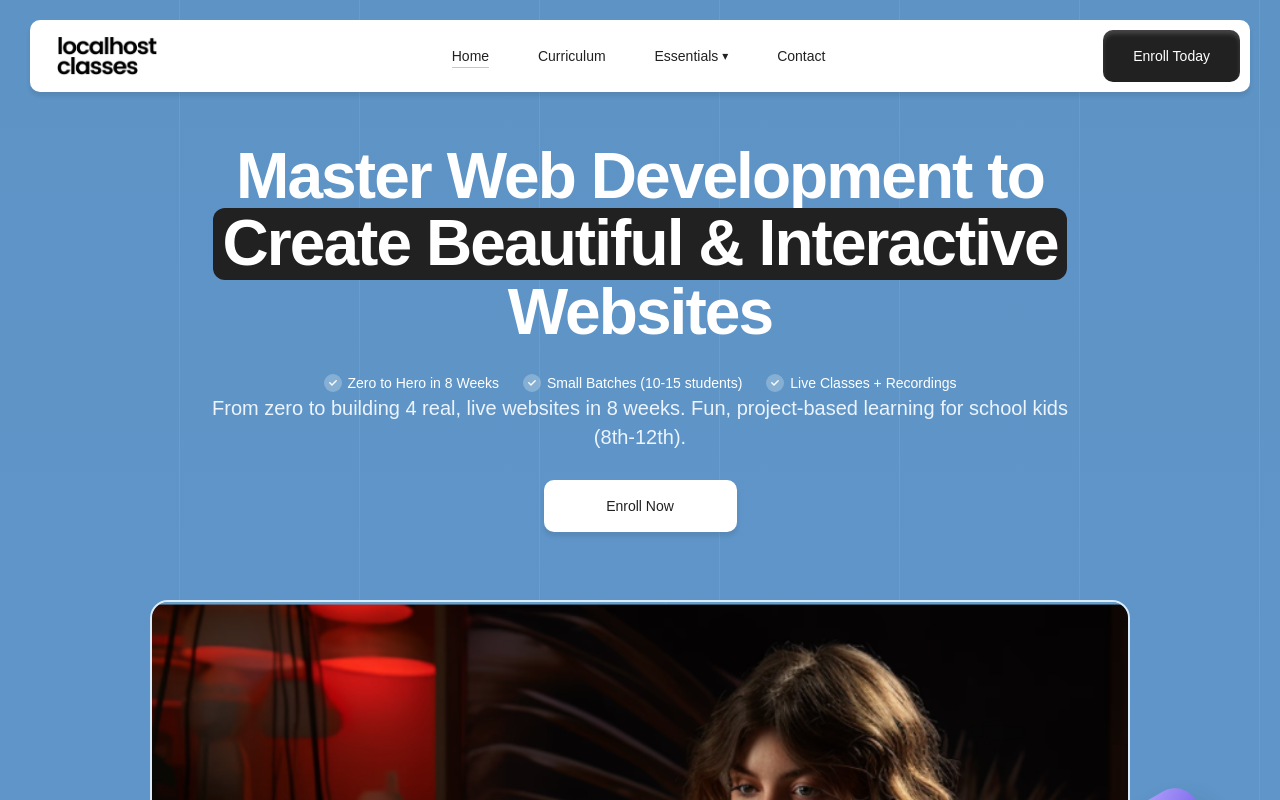
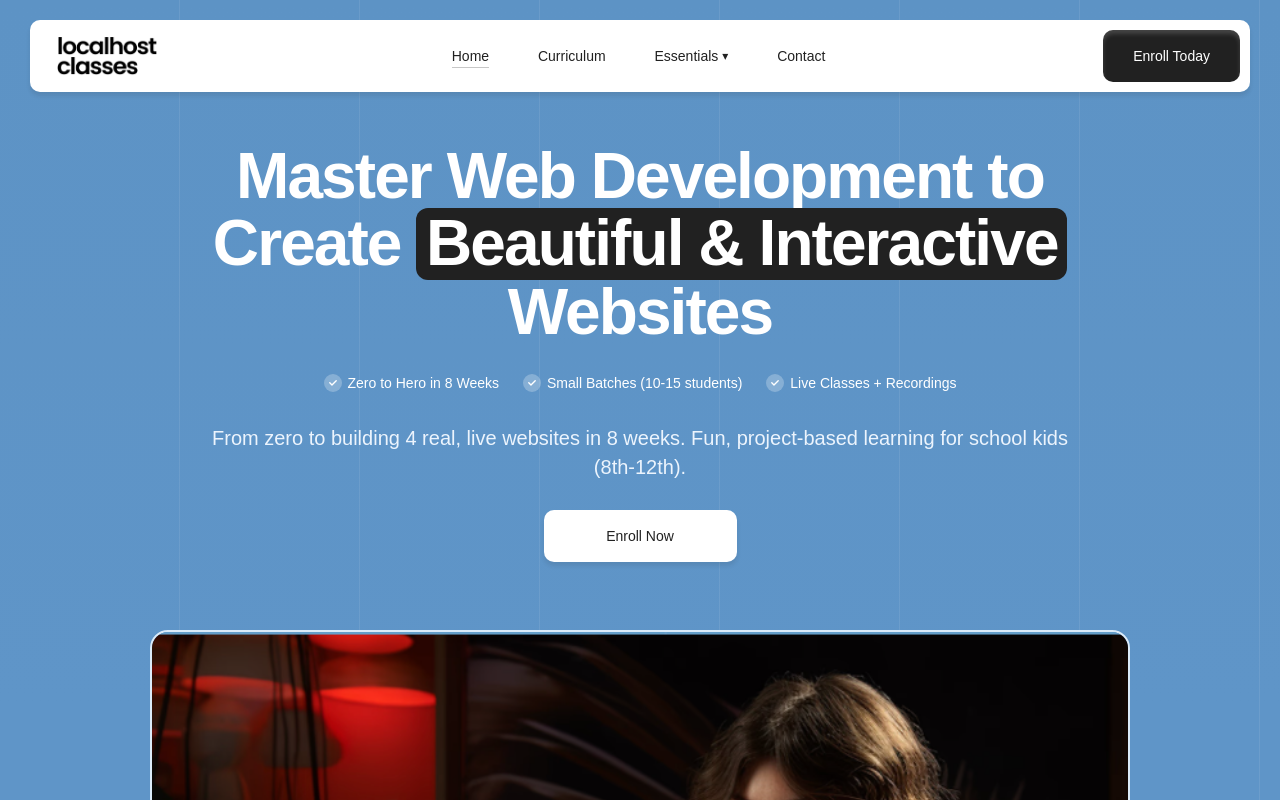
Before and after one commit to Gautham28/localhost-classes, a React (Vite) app: page / in a window 1280 px wide. Shown: the top 800 px of the page. Built offline with nearby package versions, Linux system fonts and the light colour scheme; a web font is replaced by a local one.

Commit message:
hero section padding changes

```diff
--- a/src/App.css
+++ b/src/App.css
@@ -267,13 +267,13 @@ body {
 }
 
 .hero-subheadline {
-  margin: 2px 0 0;
+  margin: 32px 0 0;
   width: 860px;
   max-width: 100%;
   color: rgba(241, 248, 255, 0.96);
   font-size: 20px;
   line-height: 1.45;
-  font-weight: 500;
+  font-weight: 200;
 }
 
 .hero-media {
--- a/src/components/Hero.jsx
+++ b/src/components/Hero.jsx
@@ -29,7 +29,7 @@ function Hero() {
           <h1>
             <span className="hero-line">Master Web Development to</span>
             <span className="hero-line">
-              <span className="heading-highlight">Create Beautiful & Interactive</span>
+              Create <span className="heading-highlight">Beautiful & Interactive</span>
             </span>
             <span className="hero-line">Websites</span>
           </h1>
```
